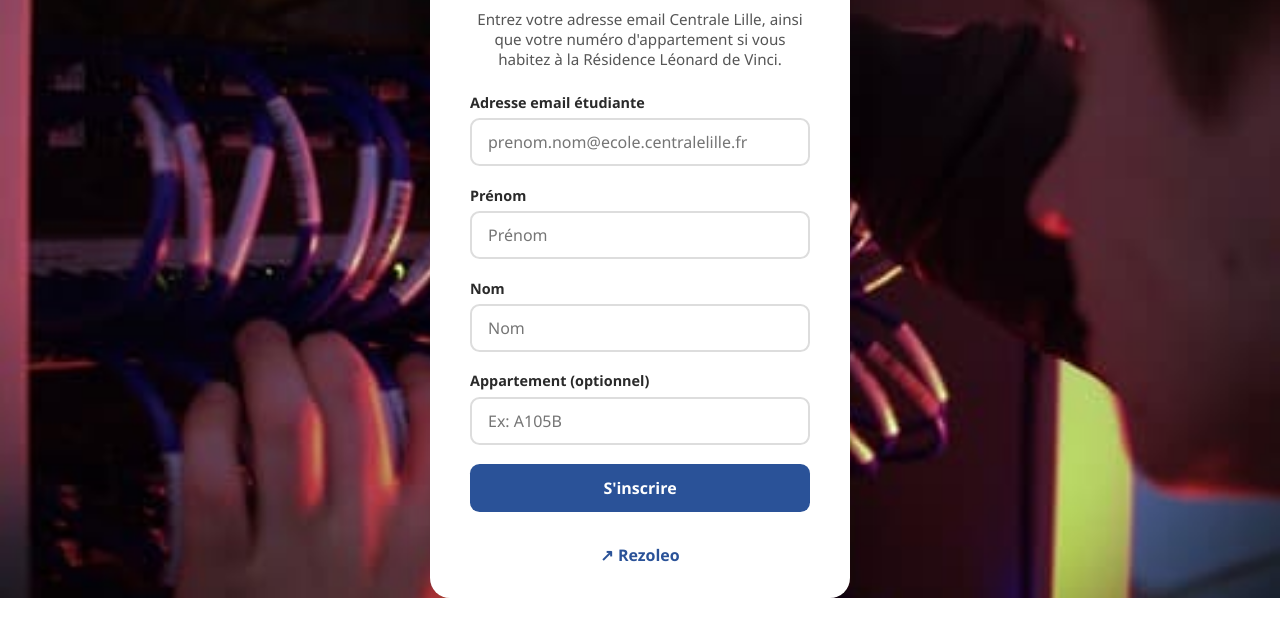
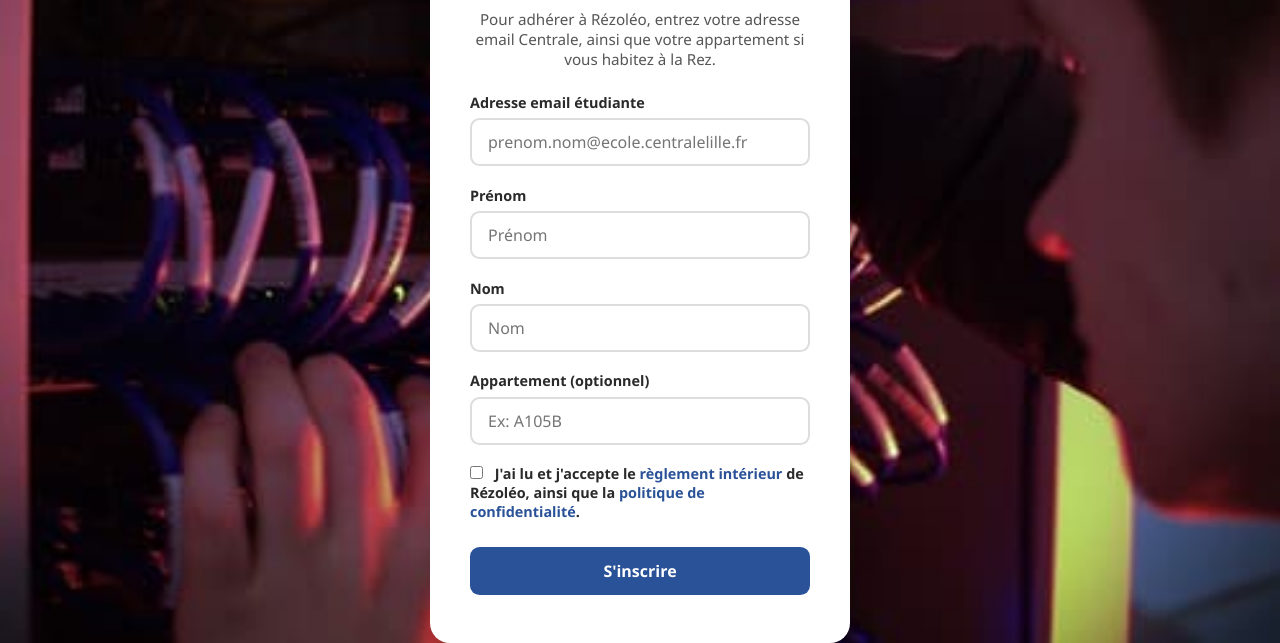
Before and after one commit to rezoleo/rezoleo-auth, a plain HTML site: page registration-service/frontend/index.html in a window 1280 px wide. Shown: the part 266-909 px from the top of the page. Before the commit the page ends 864 px from the top, so only its background shows below. Drawn offline with Linux system fonts and the light colour scheme.

Commit message:
feat: tweak registration form

```diff
--- a/registration-service/frontend/index.html
+++ b/registration-service/frontend/index.html
@@ -10,8 +10,7 @@
 <div class="container">
     <img src="rezoleo_logo_light_mode.png" alt="Logo Rézoléo" class="logo">
     <h1>Inscription à Rézoléo</h1>
-    <p>Entrez votre adresse email Centrale Lille, ainsi que votre numéro d'appartement si vous habitez à la Résidence
-        Léonard de Vinci.</p>
+    <p>Pour adhérer à Rézoléo, entrez votre adresse email Centrale, ainsi que votre appartement si vous habitez à la Rez.</p>
 
     <form id="registrationForm">
         <div class="form-group">
@@ -34,15 +33,23 @@
             <input type="text" id="room" name="room" placeholder="Ex: A105B">
         </div>
 
+        <div class="form-group checkbox-group">
+            <label>
+                <input type="checkbox" id="terms" required>
+                <span>
+                    J'ai lu et j'accepte le
+                    <a href="https://ri.rezoleo.fr" target="_blank">règlement intérieur</a>
+                    de Rézoléo, ainsi que la
+                    <a href="https://rezoleo.fr" target="_blank">politique de confidentialité</a>.
+                </span>
+            </label>
+        </div>
+
         <button type="submit">S'inscrire</button>
     </form>
 
     <div id="error" class="error"></div>
     <div id="success" class="success"></div>
-
-    <footer>
-        <a href="https://rezoleo.fr" target="_blank">↗ Rezoleo</a>
-    </footer>
 </div>
 <script src="script.js"></script>
 </body>
--- a/registration-service/frontend/style.css
+++ b/registration-service/frontend/style.css
@@ -45,6 +45,30 @@ p {
 .form-group {
     margin-bottom: 1.2rem;
     text-align: left;
+}
+
+.checkbox-group {
+    display: flex;
+    align-items: center;
+    margin-bottom: 1.2rem;
+    text-align: left;
+    font-size: 0.85rem;
+}
+
+.checkbox-group a {
+    color: #2a5298;
+    text-decoration: none;
+    font-weight: 600;
+}
+
+input[type="checkbox"] {
+    width: auto;
+    padding: 0;
+    border: initial;
+    border-radius: 0;
+    font-size: initial;
+    margin-right: 0.5rem;
+    cursor: pointer;
 }
 
 label {
```
